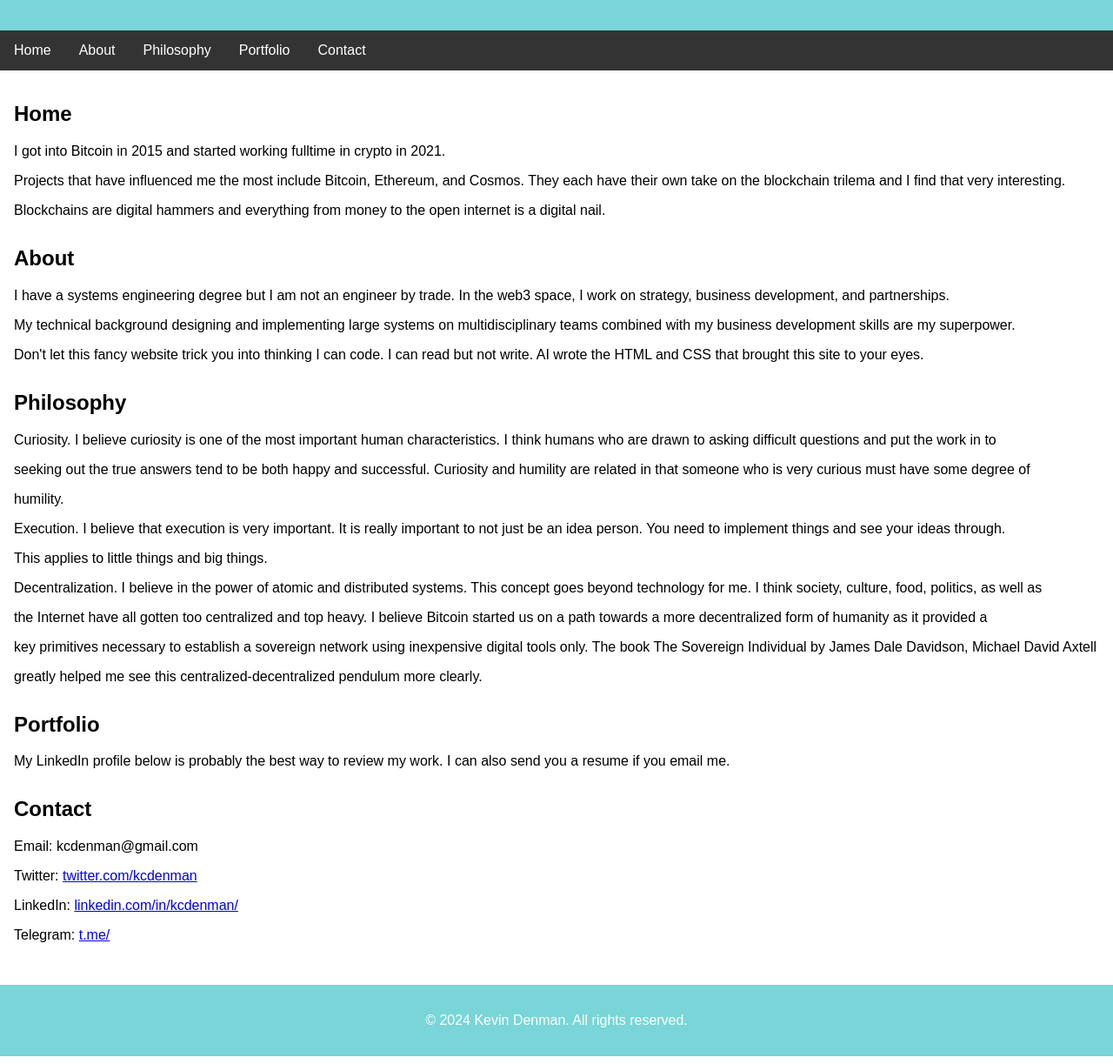
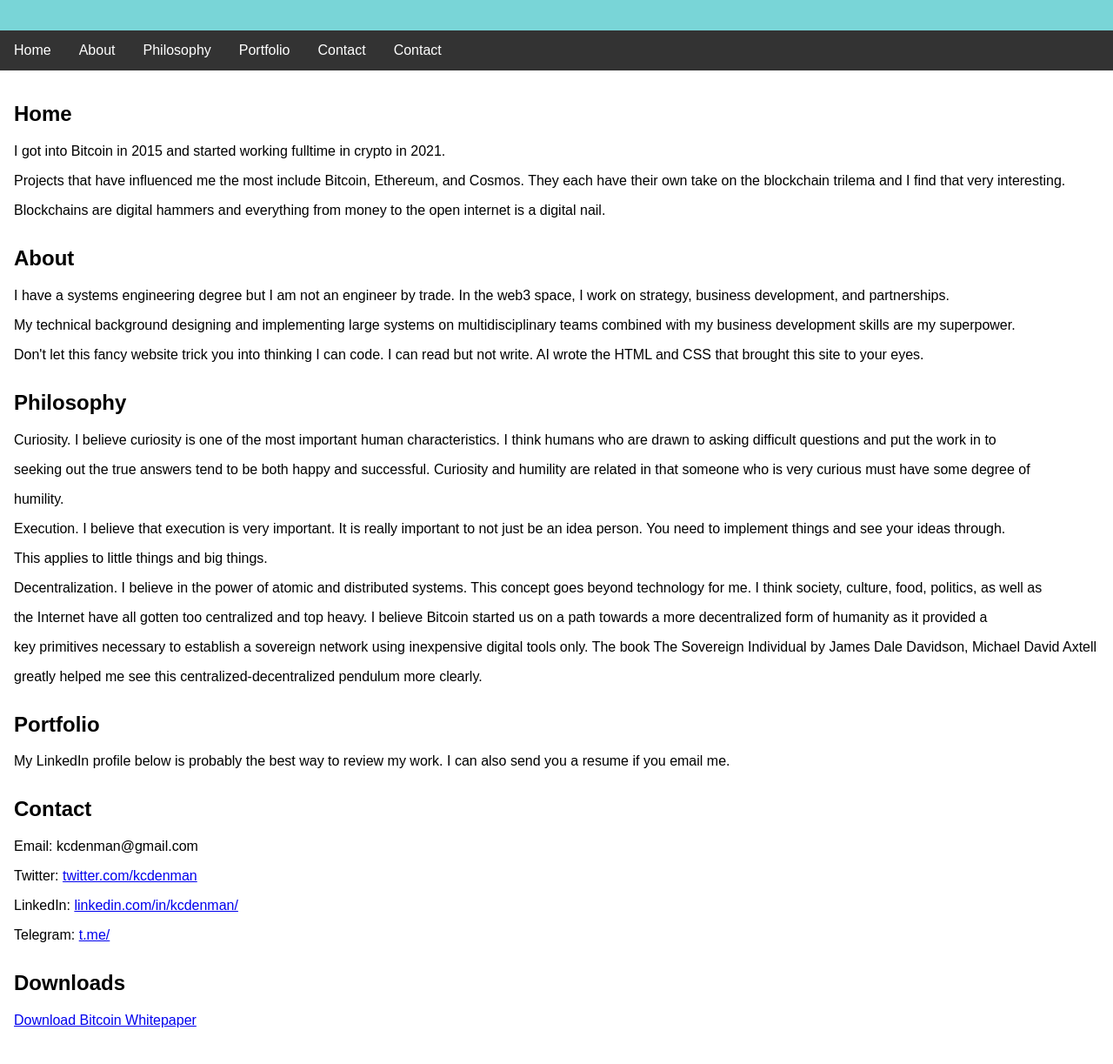
Before and after one commit to kcdenman/mywebsite, a plain HTML site: page index.html in a window 1280 px wide. Shown: the part 77-1300 px from the top of the page at 87% size. Drawn offline with Linux system fonts and the light colour scheme.

Commit message:
Update index.html
provided users ability to download the bitcoin whitepaper

```diff
--- a/index.html
+++ b/index.html
@@ -19,6 +19,7 @@
             <li><a href="#philosophy">Philosophy</a></li>
             <li><a href="#portfolio">Portfolio</a></li>
             <li><a href="#contact">Contact</a></li>
+            <li><a href="#downloads">Contact</a></li>
         </ul>
     </nav>
     <main>
@@ -60,6 +61,12 @@
             <p>Telegram: <a href="https://t.me/kevindenman" target="_blank" rel="noopener noreferrer">t.me/</a> </p>
 
         </section>
+        <section id="downloads">
+            <h2>Downloads</h2>
+            <p>
+                <a href="files/bitcoin_whitepaper.pdf" download="bitcoin_whitepaper.pdf">Download Bitcoin Whitepaper</a>
+            </p>
+        </section>
     </main>
     <footer>
         <p>&copy; 2024 Kevin Denman. All rights reserved.</p>
```
